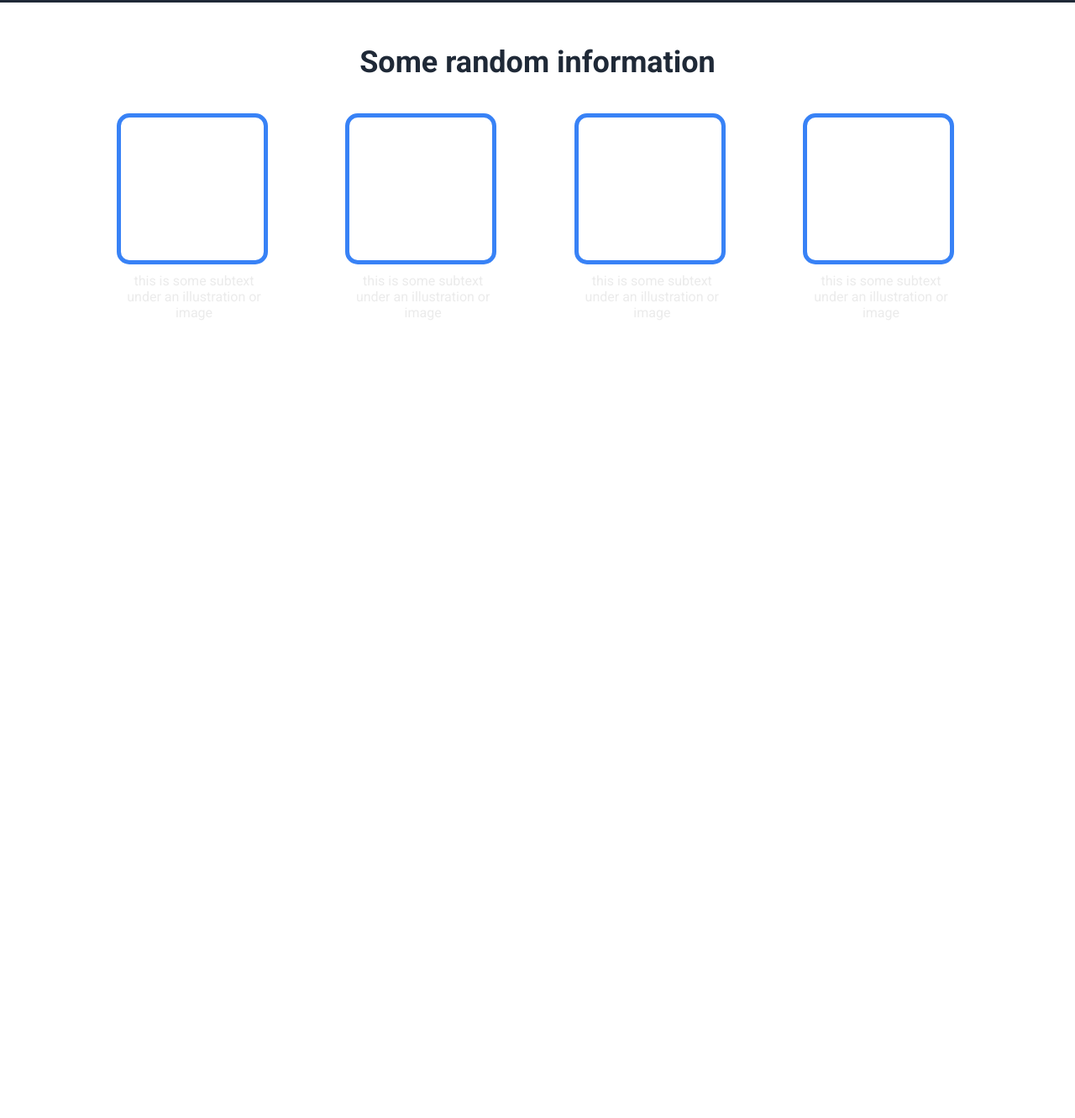
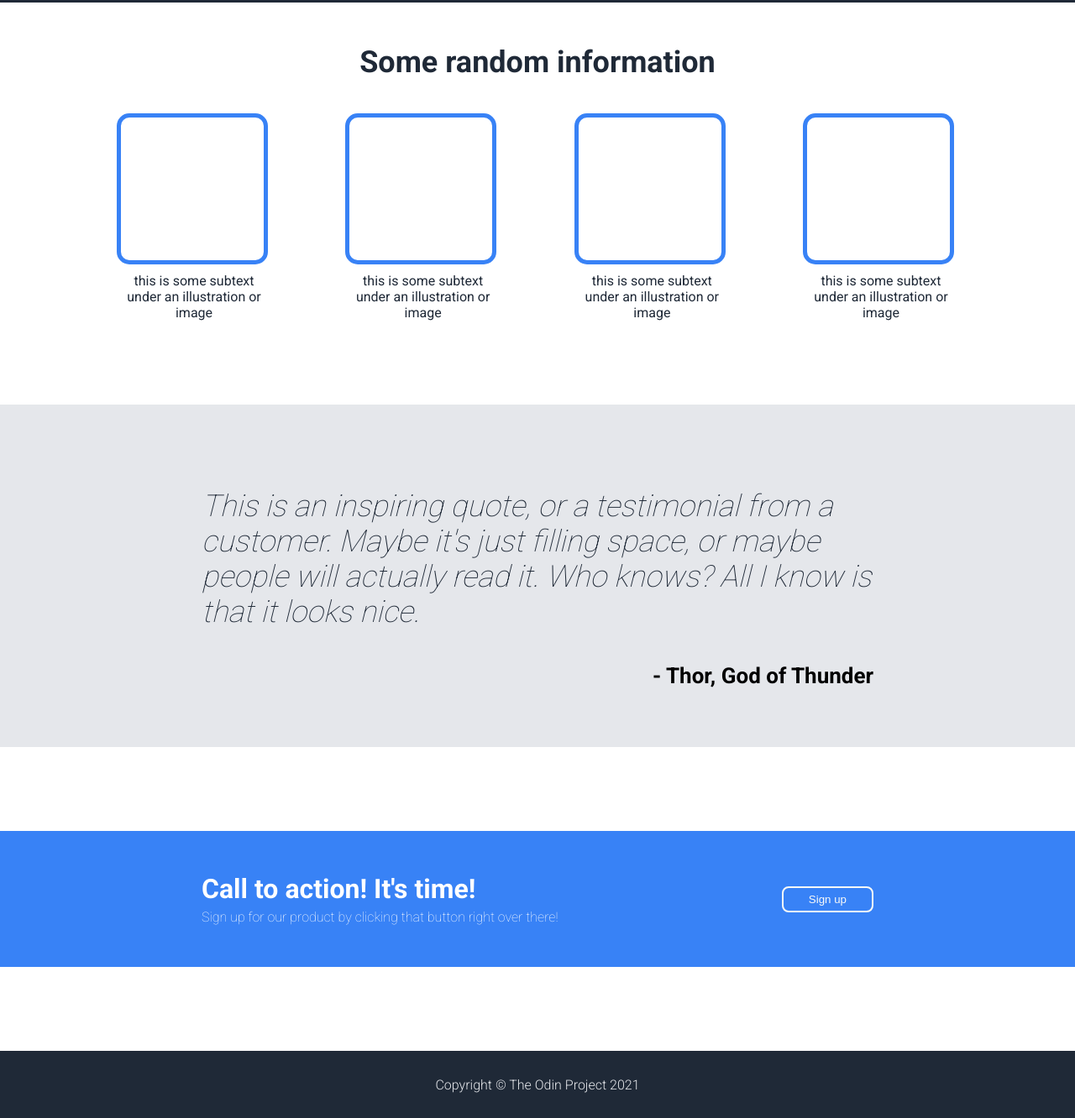
Before and after one commit to jcorp11/firstWebSite, a plain HTML site: page index.html in a window 1280 px wide. Shown: the part 476-1808 px from the top of the page at 84% size. Before the commit the page ends 958 px from the top, so only its background shows below. Drawn offline with Linux system fonts and the light colour scheme.

Commit message:
fin al proyecto de la pagina

```diff
--- a/index.html
+++ b/index.html
@@ -49,5 +49,21 @@
             </div>
         </div>
     </div></div>
+    <div class="outer-third"><div class="third">
+        <div class="para3">This is an inspiring quote, or a testimonial from a customer. Maybe it's just filling space, or maybe people will actually read it. Who knows? All I know is that it looks nice.</div>
+        <div class="firma">- Thor, God of Thunder</div>
+    </div></div>
+    <div class="outer-fourth"><div class="fourth">
+        <div class="container3">
+            <div class="title3">Call to action! It's time!</div>
+            <div class="para4">Sign up for our product by clicking that button right over there!</div>
+        </div>
+        <div class="container4">
+            <button class="button-2">Sign up</button>
+        </div>
+    </div></div>
+    <div class="outer-fifth">
+        <div class="footer">Copyright © The Odin Project 2021</div>
+    </div>
 </body>
 </html>
--- a/style.css
+++ b/style.css
@@ -1,4 +1,4 @@
-@import url('https://fonts.googleapis.com/css2?family=Roboto:wght@400;700&display=swap');
+@import url('https://fonts.googleapis.com/css2?family=Roboto:wght@100;300;400;700&display=swap');
 body{
     font-family: roboto, sans-serif;
     margin: 0;
@@ -130,7 +130,92 @@ a{
     margin-bottom: 10px;
 }
 .item-text{
-    color: rgba(68, 65, 65, 0.106);
+    color: #1F2937;
     overflow-wrap: break-word;
     text-align: center;
 }
+.outer-third{
+    width: 100%;
+    background-color: #E5E7EB;
+    padding: 0;
+    margin: 0;
+    display: flex;
+    justify-content: center;
+
+}
+.third{
+    padding: 100px 0 70px 0;
+    width: 800px;
+}
+
+.para3{
+    font-size: 36px;
+    font-style:  italic;
+    font-weight: 100;
+    color:  #1F2937;
+    margin-bottom: 40px;
+}
+.firma{
+    font-weight: 700;
+    font-size: 26px;
+    text-align: end;
+}
+.outer-fourth{
+    margin: 100px 0;
+    width: 100%;
+    background-color: #3882F6;
+    padding: 0;
+    display: flex;
+    justify-content: center;
+}
+.fourth{
+    width: 800px;
+    margin: 50px 0;
+    display: flex;
+}
+.container3{
+    width: 70%;
+}
+.container4{
+    width: 30%;
+}
+.title3{
+    color: #ffffff;
+    font-weight: 700;
+    font-size: 32px;
+    margin-bottom: 5px;
+}
+.para4{
+    color: #ffffff;
+    font-weight: 100;
+
+}
+.container4{
+    display: flex;
+    justify-content:right;
+    align-items: center;
+
+}
+.button-2{
+    background-color: #3882F6;
+    color: #F9FAF8;
+    padding: 6px 30px;
+    border-radius: 8px;
+    border-color: #F9FAF8;
+    border-style: solid;
+}
+
+.outer-fifth{
+    background-color: #1F2937;
+    width: 100%;
+    height: 80px;
+    display: flex;
+    justify-content: center;
+    align-items: center;
+
+}
+.footer{
+    font-size: 16px;
+    font-weight: 300;
+    color: #E5E7EB;
+}
```
Also changed, not shown: 1 other file.
